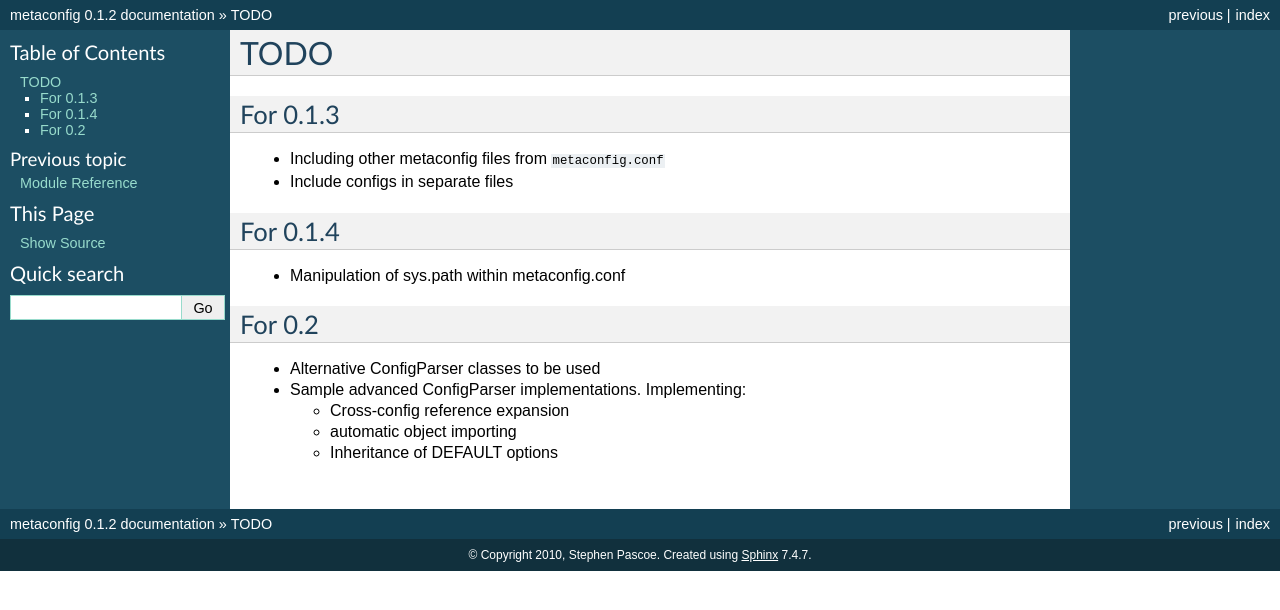
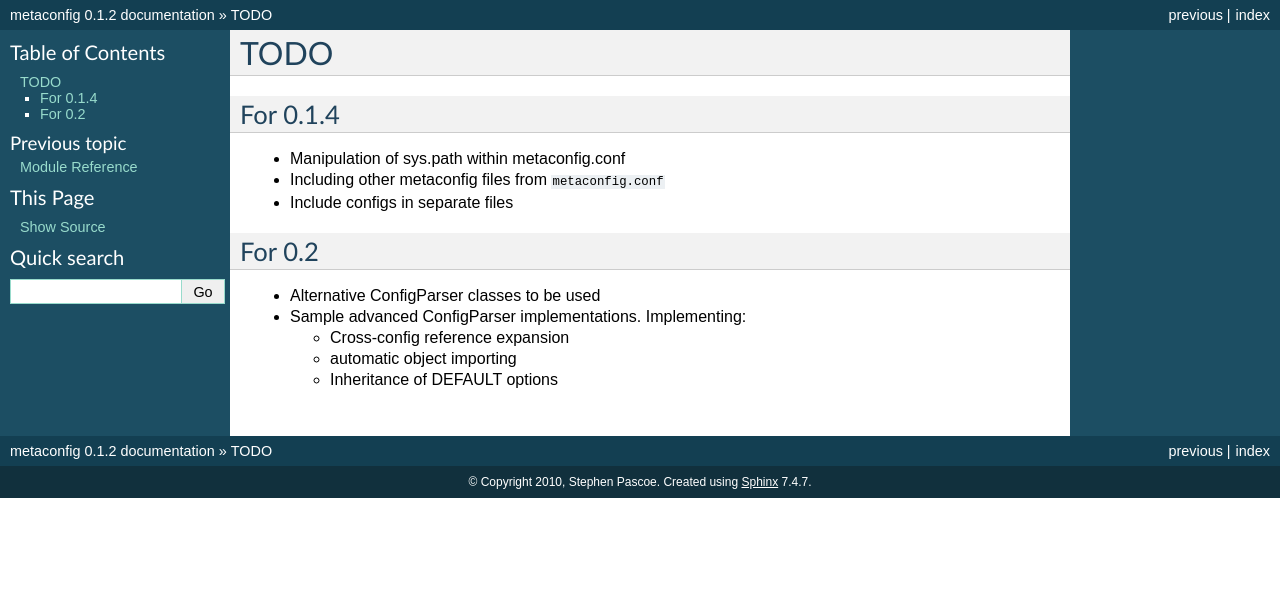
Before and after one commit to cedadev/metaconfig, a Sphinx documentation site: the page built from doc/source/todo.rst, in a window 1280 px wide. Shown: the top 610 px of the page. Built offline with Sphinx 7.4.7, drawn with Linux system fonts in a browser that asks for light colours.

Commit message:
todo was out of date with 0.1.3 release

```diff
--- a/doc/source/todo.rst
+++ b/doc/source/todo.rst
@@ -1,16 +1,13 @@
 TODO
 ====
-
-For 0.1.3
----------
-
-* Including other metaconfig files from ``metaconfig.conf``
-* Include configs in separate files
 
 For 0.1.4
 ---------
 
 * Manipulation of sys.path within metaconfig.conf
+* Including other metaconfig files from ``metaconfig.conf``
+* Include configs in separate files
+
 
 For 0.2
 -------
```
